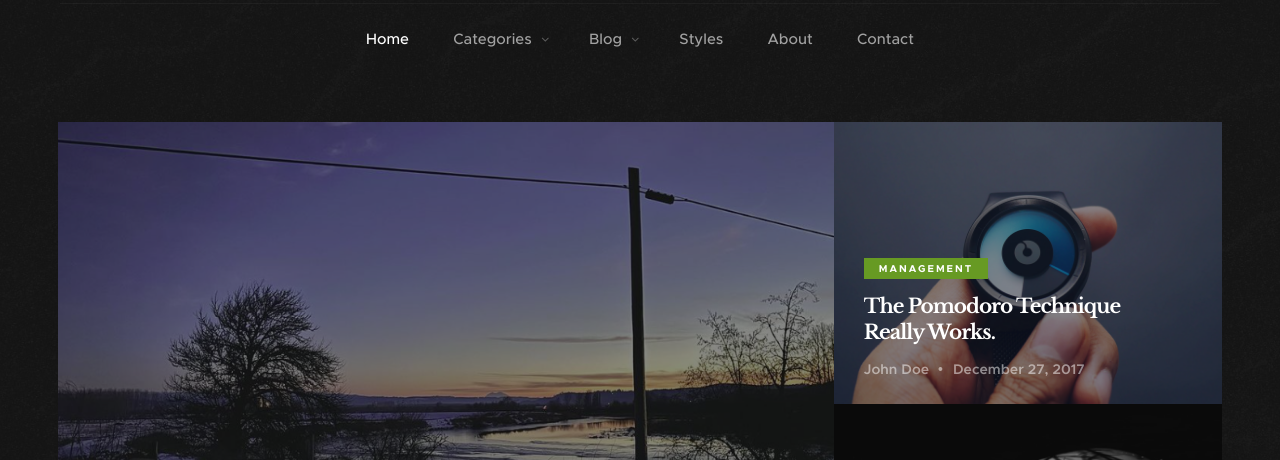
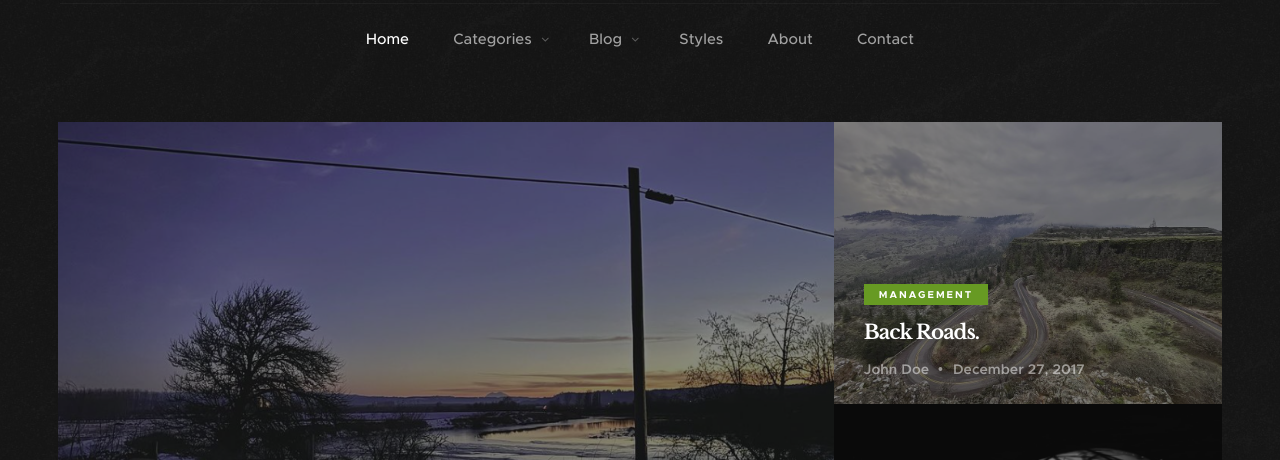
Before and after one commit to christopherc1331/crosscountryconnections-go, a plain HTML site: page templates/index.html in a window 1280 px wide. Shown: the part 100-560 px from the top of the page. Drawn offline with Linux system fonts and the light colour scheme.

Commit message:
added another post

```diff
--- a/templates/index.html
+++ b/templates/index.html
@@ -152,12 +152,12 @@
 
                     <div class="featured__column featured__column--small">
 
-                        <div class="entry" style="background-image:url('/static/images/thumbs/featured/featured-watch.jpg');">
+                        <div class="entry" style="background-image:url('/static/images/thumbs/featured/featured-back-roads.png');">
 
                             <div class="entry__content">
                                 <span class="entry__category"><a href="#0">Management</a></span>
 
-                                <h1><a href="#0" title="">The Pomodoro Technique Really Works.</a></h1>
+                                <h1><a href="articles/65cc4caaf4ec1e001240594f" title="">Back Roads.</a></h1>
 
                                 <div class="entry__info">
                                     <a href="#0" class="entry__profile-pic">
```
Also changed, not shown: templates/article.html (+1 -4 lines), static/images/thumbs/featured/featured-back-roads.png (added).
